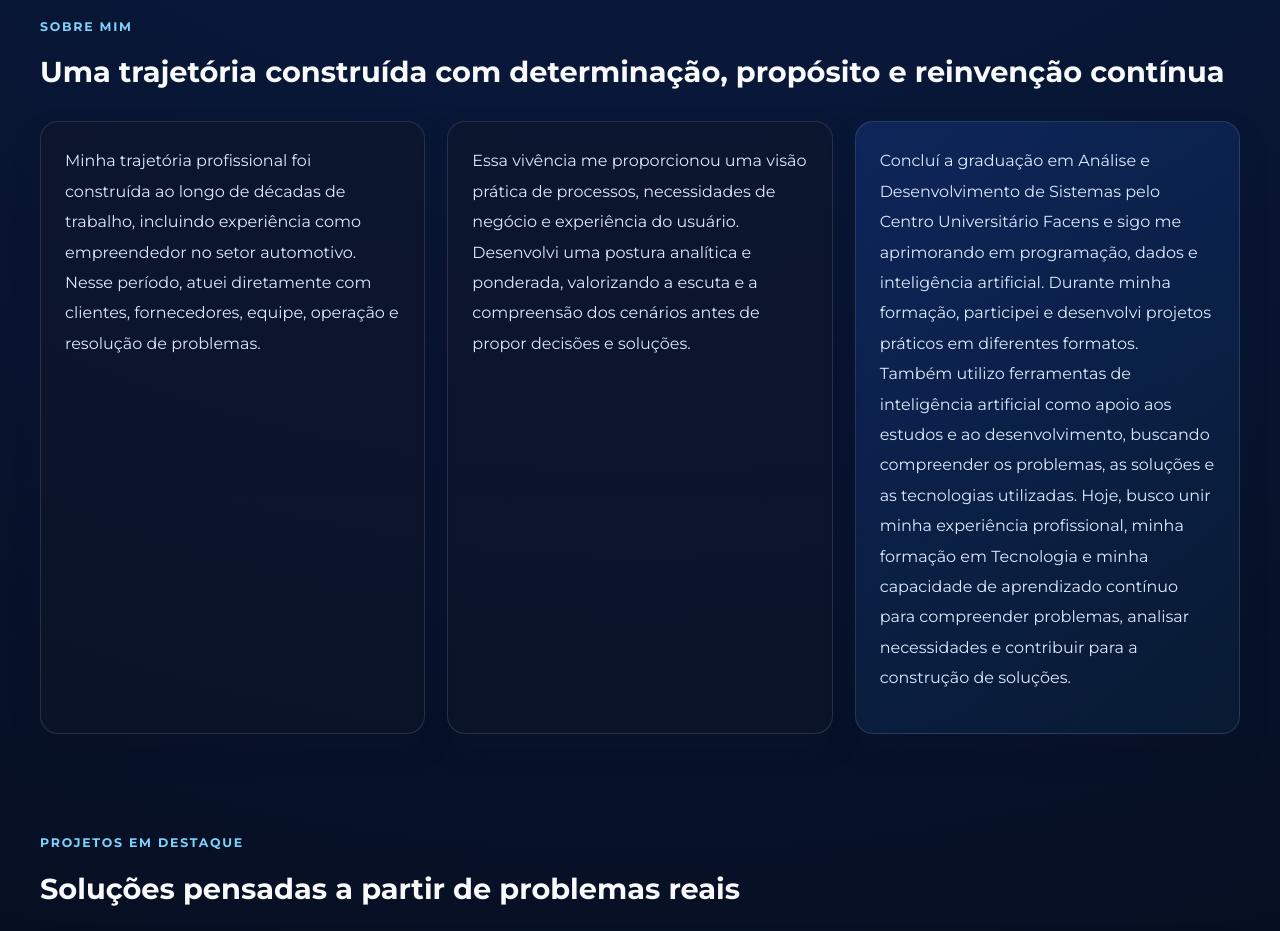
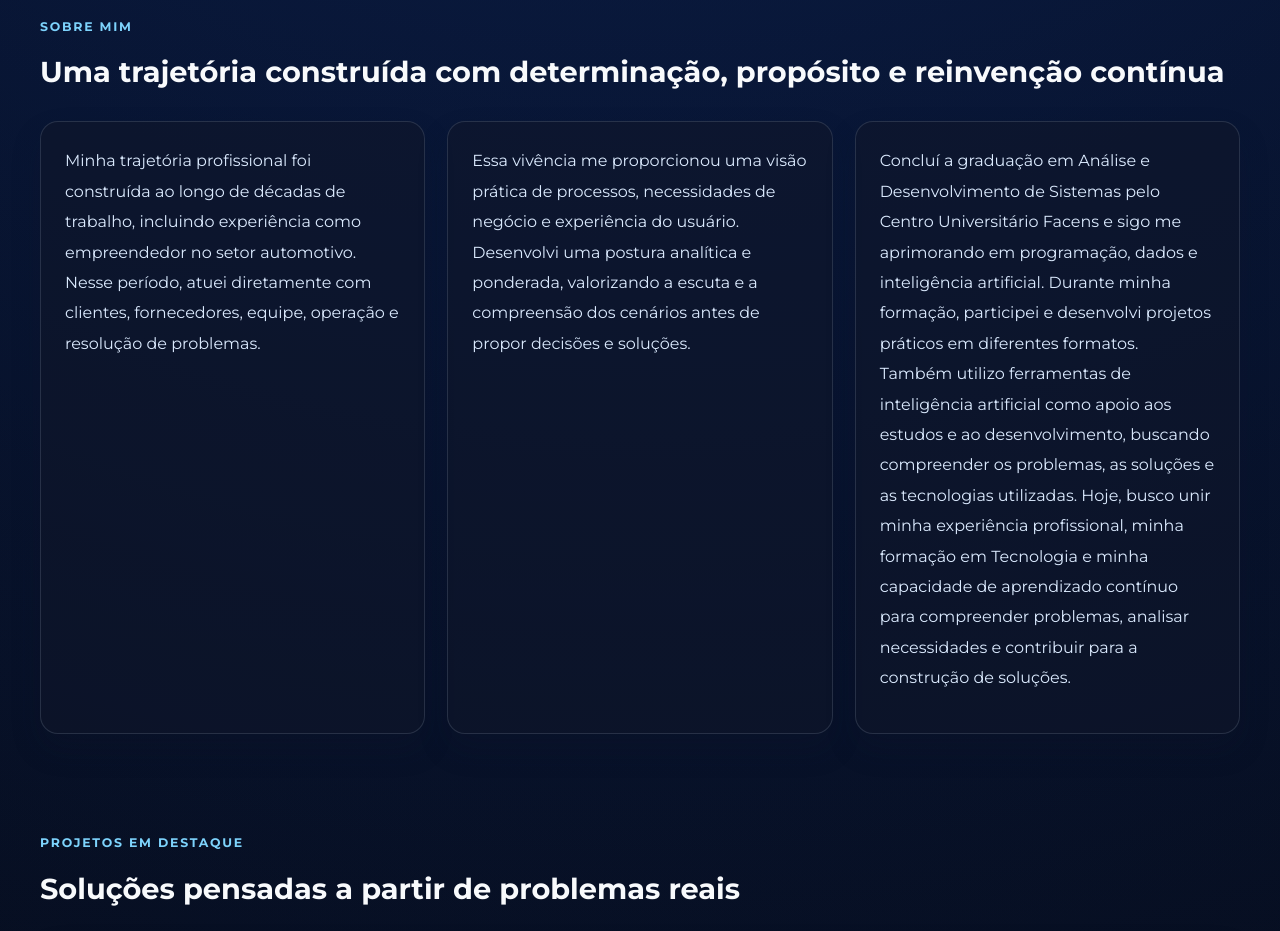
Before and after one commit to Celsoibiuna/por-tfo-lio__atualizado, a React (Vite) app: page / in a window 1280 px wide. Shown: the part 980-1911 px from the top of the page. Built offline with nearby package versions, Linux system fonts and the light colour scheme.

Commit message:
Iguala fundo dos quadros sobre

```diff
--- a/src/App.css
+++ b/src/App.css
@@ -234,7 +234,7 @@
 }
 
 .about-card--highlight {
-  background: linear-gradient(135deg, rgba(37, 99, 235, 0.2), rgba(14, 116, 144, 0.1));
+  background: rgba(15, 23, 42, 0.6);
 }
 
 .trajectory-wrapper {
```
